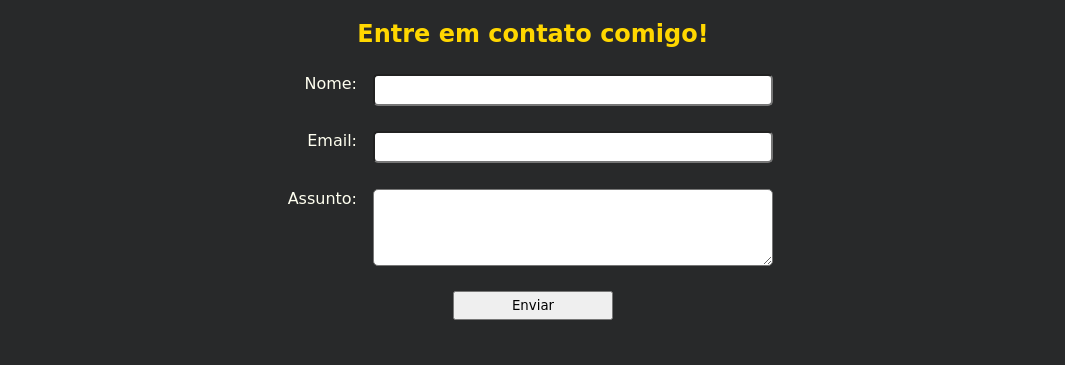
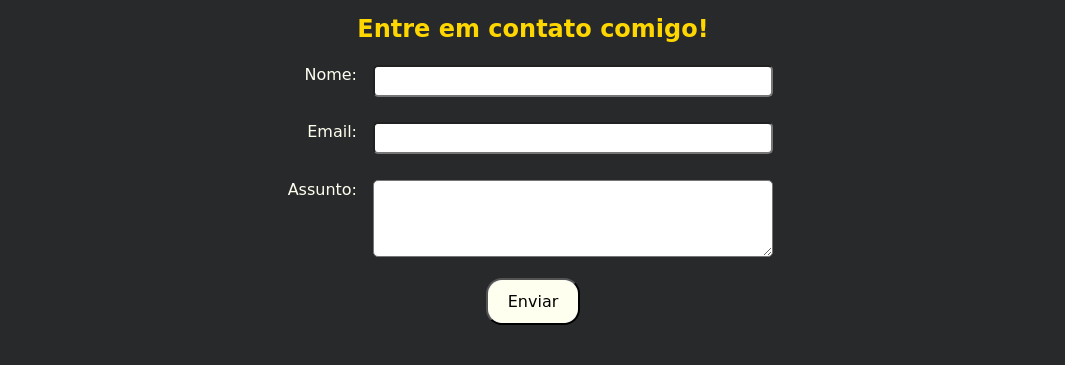
Before and after one commit to DrikaDev/Generation-Modulo-III-FrontEnd, a plain HTML site: page Portfólio Drika/contato.html in a window 1280 px wide. Shown: the part 61-426 px from the top of the page, without its empty margins (107-1172 px from the left). Drawn offline with Linux system fonts and the light colour scheme; a web font is replaced by a local one.

Commit message:
atualização do css do button

```diff
--- a/Portfólio Drika/contato.css
+++ b/Portfólio Drika/contato.css
@@ -1,16 +1,16 @@
-*{
+* {
     margin: 0;
     padding: 0;
     box-sizing: border-box;
     font-family: 'Short Stack', cursive;
 }
 
-:root{
+:root {
     --gold: #ffd700;
     --ivory: #fffff0;
 }
 
-body{
+body {
     background-color: #28292a;
     display: flex;
     flex-direction: column;
@@ -19,43 +19,43 @@ body{
     height: 100vh;
 }
 
-.menu{
+.menu {
     display: flex;
     flex-direction: column;
     justify-content: space-around;
 }
 
-ul{
+ul {
     margin: 1rem;
     display: flex;
     justify-content: space-around;
 }
 
-li{
+li {
     color: var(--ivory);
     list-style-type: none;
     font-size: larger;
     font-weight: bolder;
 }
 
-a{
+a {
     color: var(--ivory);
     text-decoration: none;
 }
 
-a:hover{
+a:hover {
     color: var(--gold);
     border-bottom: 1px solid var(--ivory);
 
 }
 
-main{
+main {
     display: flex;
     flex-direction: column;
     height: 100vh;
 }
 
-.get_in_touch{
+.get_in_touch {
     display: flex;
     flex-direction: column;
     justify-content: space-evenly;
@@ -64,11 +64,11 @@ main{
     height: 22rem;
 }
 
-.get_in_touch h1{
+.get_in_touch h1 {
     color: var(--gold);
 }
 
-.get_in_touch form{
+.get_in_touch form {
     display: flex;
     flex-direction: column;
     align-items: flex-end;
@@ -77,31 +77,68 @@ main{
     width: 30rem;
 }
 
-.get_in_touch div{
+.get_in_touch div {
     display: flex;
     color: var(--ivory);
 }
 
-.get_in_touch input{
+.get_in_touch input {
     border-radius: 5px;
     margin-left: 1rem;
     height: 2rem;
     width: 25rem;
 }
 
-.get_in_touch textarea{
+.get_in_touch textarea {
     border-radius: 5px;
     margin-left: 1rem;
     width: 25rem;
 }
 
-.get_in_touch button{
-    padding: 5px;
-    width: 10rem;
-    margin: 0 auto;
+.get_in_touch button {
+    cursor: pointer;
+    display: inline-block;
+    padding: .75rem 1.25rem;
+    border-radius: 1rem;
+    font-size: 1rem;
+    transition: all .3s;
+    position: relative;
+    overflow: hidden;
+    z-index: 1;
+
+    &::after {
+        content: '';
+        position: absolute;
+        bottom: 0;
+        left: 0;
+        width: 100%;
+        height: 100%;
+        background-color: var(--ivory);
+        border-radius: 1rem;
+        z-index: -2;
     }
 
-.social_network{
+    &::before {
+        content: '';
+        position: absolute;
+        bottom: 0;
+        left: 0;
+        width: 0%;
+        height: 100%;
+        background-color: var(--gold);
+        transition: all .3s;
+        border-radius: 1rem;
+        z-index: -1;
+    }
+
+    &:hover {
+        &::before {
+            width: 100%;
+        }
+    }
+}
+
+    .social_network {
         display: flex;
         flex-direction: column;
         justify-content: space-evenly;
@@ -110,22 +147,20 @@ main{
         width: 100%;
     }
 
-.social_network div{
+    .social_network div {
         width: 20rem;
         display: flex;
         justify-content: space-around;
     }
 
-.social_network img{
+    .social_network img {
         width: 4rem;
         background-color: var(--ivory);
         border-radius: 17px;
         object-fit: cover;
     }
 
-
-
-footer{
+    footer {
         color: var(--ivory);
         text-align: center;
     }
```
Lines whose indentation alone changed are shown as unchanged.
